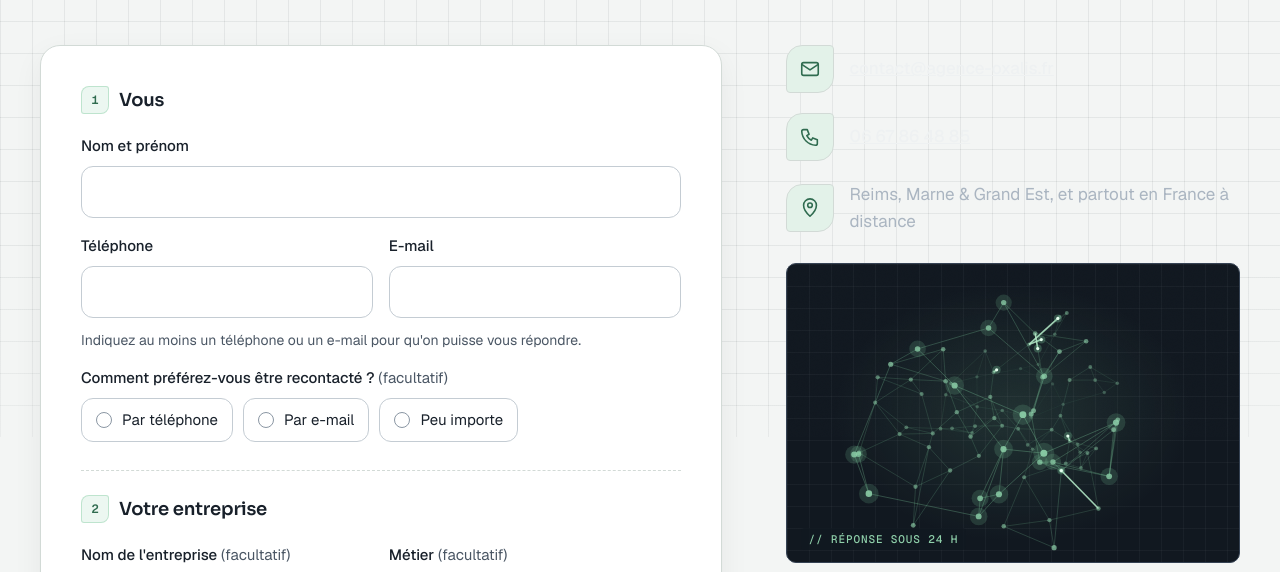
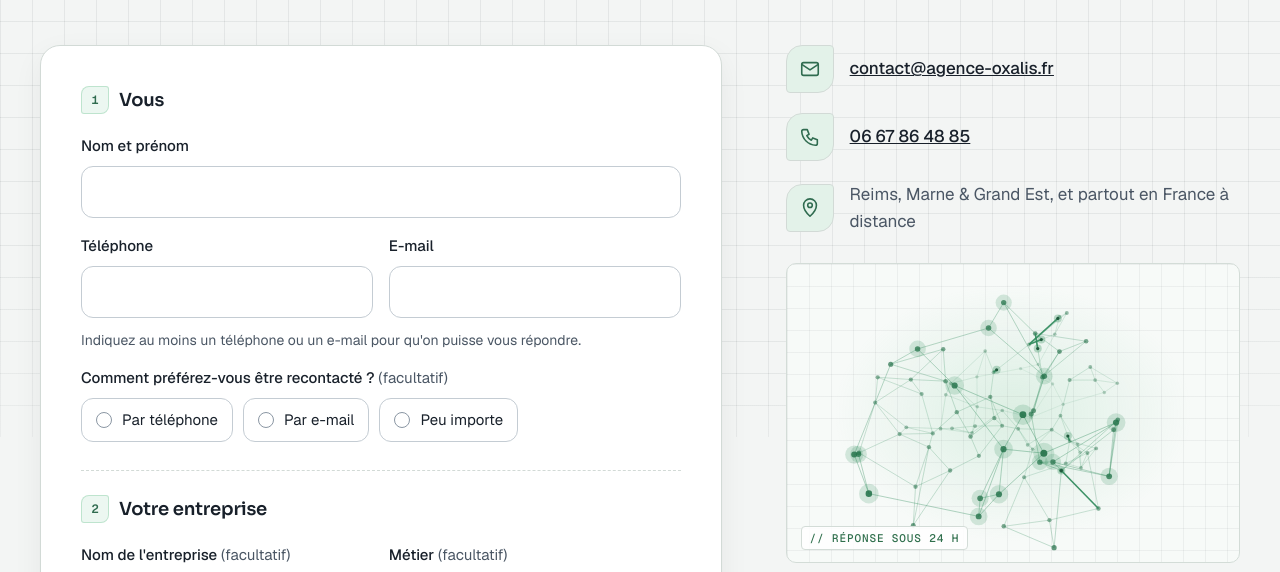
Before and after one commit to xoxotixa/oxalis, a plain HTML site: page devis/index.html in a window 1280 px wide. Shown: the part 363-935 px from the top of the page. Drawn offline with Linux system fonts and the light colour scheme.

Commit message:
Mode jour : cerveau et réseau sur fond clair, coordonnées de /devis/ lisibles
Claude-Session: https://claude.ai/code/session_019wqg9diRQw2bBRXucFY2jP

```diff
--- a/css/visuels.css
+++ b/css/visuels.css
@@ -208,4 +208,6 @@
 
 /* Animations utilisées ci-dessus */
 @keyframes fill{to{transform:scaleX(1)}}
-@keyframes pct{to{--pct:100}}
+@keyframes pct{to{--pct:100}}/* Mode jour : cerveau (/tarifs/) et réseau (/devis/) sur fond clair, comme le reste de la page */
+[data-theme="light"] .viz{border-color:#d3dcd7;background-color:#f7faf8;background-image:linear-gradient(rgba(24,32,42,.05) 1px, transparent 1px),linear-gradient(90deg, rgba(24,32,42,.05) 1px, transparent 1px),radial-gradient(55% 60% at 50% 50%, rgba(124,199,155,.22), transparent 72%)}
+[data-theme="light"] .viz-tag{color:#2f6f4c;background:rgba(255,255,255,.85);border:1px solid #d3dcd7}
--- a/devis/index.html
+++ b/devis/index.html
@@ -123,15 +123,15 @@ if (t === 'light') document.querySelector('meta[name="theme-color"]').setAttribu
 <ul class="contact-list">
 <li style="--d: 2; display: flex; gap: 16px; align-items: center">
 <span class="ox-card__icon" style="flex: none"><svg viewBox="0 0 24 24" fill="none" stroke="currentColor" stroke-width="1.75" stroke-linecap="round" stroke-linejoin="round" aria-hidden="true"><rect x="3" y="5" width="18" height="14" rx="2"></rect><path d="m3 7 9 6 9-6"></path></svg></span>
-<a href="mailto:contact@agence-oxalis.fr?subject=Demande%20de%20devis%20%E2%80%94%20site%20Oxalis" style="color: #eef1f2; font-weight: 500; word-break: break-all">contact@agence-oxalis.fr</a>
+<a href="mailto:contact@agence-oxalis.fr?subject=Demande%20de%20devis%20%E2%80%94%20site%20Oxalis" style="color: var(--ink); font-weight: 500; word-break: break-all">contact@agence-oxalis.fr</a>
 </li>
 <li style="--d: 3; display: flex; gap: 16px; align-items: center">
 <span class="ox-card__icon" style="flex: none"><svg viewBox="0 0 24 24" fill="none" stroke="currentColor" stroke-width="1.75" stroke-linecap="round" stroke-linejoin="round" aria-hidden="true"><path d="M5 4h4l2 5-2.5 1.5a11 11 0 0 0 5 5L15 13l5 2v4a2 2 0 0 1-2 2A16 16 0 0 1 3 6a2 2 0 0 1 2-2"></path></svg></span>
-<a href="tel:+33667864885" style="color: #eef1f2; font-weight: 500">06 67 86 48 85</a>
+<a href="tel:+33667864885" style="color: var(--ink); font-weight: 500">06 67 86 48 85</a>
 </li>
 <li style="--d: 4; display: flex; gap: 16px; align-items: center">
 <span class="ox-card__icon" style="flex: none"><svg viewBox="0 0 24 24" fill="none" stroke="currentColor" stroke-width="1.75" stroke-linecap="round" stroke-linejoin="round" aria-hidden="true"><path d="M12 21s-7-6.2-7-12a7 7 0 0 1 14 0c0 5.8-7 12-7 12z"></path><circle cx="12" cy="9" r="2.5"></circle></svg></span>
-<span style="color: #aab5c1">Reims, Marne &amp; Grand Est, et partout en France à distance</span>
+<span style="color: var(--ink-muted)">Reims, Marne &amp; Grand Est, et partout en France à distance</span>
 </li>
 </ul>
 <div class="viz viz-net" aria-hidden="true"><canvas data-viz="net"></canvas><span class="viz-tag">// Réponse sous 24 h</span></div>
--- a/js/visuels.js
+++ b/js/visuels.js
@@ -88,18 +88,21 @@
       };
       var drawV = function (time) {
         var g = ctx2; g.clearRect(0, 0, cv.width, cv.height); if (!VW) return;
+        // Mode jour : traits et points en vert foncé sur fond clair ; mode nuit : vert clair sur fond sombre
+        var LTv = doc.documentElement.getAttribute('data-theme') === 'light';
+        var cLine = LTv ? '47,138,91' : '124,199,155', cDot = LTv ? '38,112,74' : '143,208,170', cGlow = LTv ? 'rgba(47,138,91,0.9)' : 'rgba(181,236,201,0.85)', cCore = LTv ? '#1f5a3c' : '#e6fff0';
         for (var i = 0; i < pts.length; i++) { if (!proj2[i]) proj2[i] = [0, 0, 0, 0]; project(pts[i], proj2[i]); }
         g.lineWidth = 0.8 * vdpr;
         for (var e = 0; e < edges.length; e++) {
           var A = proj2[edges[e][0]], B = proj2[edges[e][1]], depth = ((A[2] + B[2]) / 2 + 1) / 2;
-          g.strokeStyle = 'rgba(124,199,155,' + (0.05 + depth * (kind === 'brain' ? 0.28 : 0.4)).toFixed(3) + ')';
+          g.strokeStyle = 'rgba(' + cLine + ',' + ((LTv ? 0.1 : 0.05) + depth * (kind === 'brain' ? 0.28 : 0.4)).toFixed(3) + ')';
           g.beginPath(); g.moveTo(A[0], A[1]); g.lineTo(B[0], B[1]); g.stroke();
         }
         for (var n = 0; n < pts.length; n++) {
           var P2 = proj2[n], dd = (P2[2] + 1) / 2, rr = (kind === 'brain' ? 1.1 : 2.2) * vdpr * P2[3];
-          g.fillStyle = 'rgba(143,208,170,' + (0.2 + dd * 0.75).toFixed(3) + ')';
+          g.fillStyle = 'rgba(' + cDot + ',' + (0.2 + dd * 0.75).toFixed(3) + ')';
           if (kind === 'brain') g.fillRect(P2[0] - rr / 2, P2[1] - rr / 2, rr, rr);
-          else { g.beginPath(); g.arc(P2[0], P2[1], rr, 0, 6.283); g.fill(); if (dd > 0.7) { g.fillStyle = 'rgba(124,199,155,0.18)'; g.beginPath(); g.arc(P2[0], P2[1], rr * 3, 0, 6.283); g.fill(); } }
+          else { g.beginPath(); g.arc(P2[0], P2[1], rr, 0, 6.283); g.fill(); if (dd > 0.7) { g.fillStyle = 'rgba(' + cLine + ',0.18)'; g.beginPath(); g.arc(P2[0], P2[1], rr * 3, 0, 6.283); g.fill(); } }
         }
         if (reduce) return;
         if (pulses.length < (kind === 'brain' ? 14 : 8) && rndP() < 0.12) pulses.push({ e: (rndP() * edges.length) | 0, t: 0, sp: 0.02 + rndP() * 0.03, hops: kind === 'brain' ? 4 : 3 });
@@ -107,9 +110,9 @@
           var pu = pulses[q]; pu.t += pu.sp;
           var ed = edges[pu.e], A2 = proj2[ed[0]], B2 = proj2[ed[1]];
           var x = A2[0] + (B2[0] - A2[0]) * pu.t, y = A2[1] + (B2[1] - A2[1]) * pu.t;
-          g.strokeStyle = 'rgba(181,236,201,0.85)'; g.lineWidth = 1.6 * vdpr; g.beginPath(); g.moveTo(A2[0], A2[1]); g.lineTo(x, y); g.stroke();
-          g.fillStyle = 'rgba(124,199,155,0.3)'; g.beginPath(); g.arc(x, y, 4 * vdpr, 0, 6.283); g.fill();
-          g.fillStyle = '#e6fff0'; g.beginPath(); g.arc(x, y, 1.6 * vdpr, 0, 6.283); g.fill();
+          g.strokeStyle = cGlow; g.lineWidth = 1.6 * vdpr; g.beginPath(); g.moveTo(A2[0], A2[1]); g.lineTo(x, y); g.stroke();
+          g.fillStyle = 'rgba(' + cLine + ',0.3)'; g.beginPath(); g.arc(x, y, 4 * vdpr, 0, 6.283); g.fill();
+          g.fillStyle = cCore; g.beginPath(); g.arc(x, y, 1.6 * vdpr, 0, 6.283); g.fill();
           if (pu.t >= 1) {
             pu.hops--; var end = ed[1], nexts = [];
             for (var z2 = 0; z2 < edges.length; z2++) if (z2 !== pu.e && (edges[z2][0] === end)) nexts.push(z2);
@@ -117,6 +120,7 @@
           }
         }
       };
+      if (reduce && 'MutationObserver' in win) { var vmo = new win.MutationObserver(function () { drawV(0); }); vmo.observe(doc.documentElement, { attributes: true, attributeFilter: ['data-theme'] }); self.cleanups.push(function () { vmo.disconnect(); }); }
       if ('ResizeObserver' in win) { var vro = new win.ResizeObserver(function () { vsize(); if (reduce) drawV(0); }); vro.observe(cv); self.cleanups.push(function () { vro.disconnect(); }); }
       if (reduce) { drawV(0); return; }
       var vVis = false, vRaf = 0, vT0 = 0;
```
Also changed, not shown: index.html (+1 -1 lines), 1 other file.
